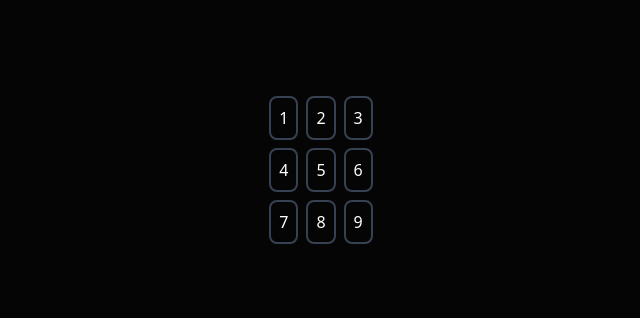
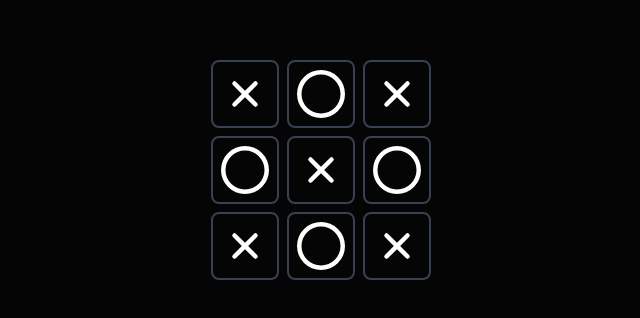
Before and after one commit to ErneG/RACOONS_CODE_CAMP_REACT, a React (Vite) app: page / in a window 1280 px wide. Shown: the part 230-548 px from the top of the page, without its empty margins (319-959 px from the left). Built offline with nearby package versions, Linux system fonts and the light colour scheme.

Commit message:
Icons in the Square component

```diff
--- a/src/App.jsx
+++ b/src/App.jsx
@@ -1,6 +1,16 @@
 import Square from './components/Square';
 const App = () => {
-    const values = [1, 2, 3, 4, 5, 6, 7, 8, 9]; // An array of values
+    const values = [
+        'X',
+        'O',
+        'X',
+        'O',
+        'X',
+        'O',
+        'X',
+        'O',
+        'X'
+    ]; // An array of values
 
     return (
         <main className="flex h-screen w-full flex-col items-center justify-center gap-2 bg-[#050505] text-white">
--- a/src/components/Square.jsx
+++ b/src/components/Square.jsx
@@ -1,10 +1,28 @@
+import { FaRegCircle } from 'react-icons/fa6';
+import { IoClose } from 'react-icons/io5';
+
 export default function Square({ passedValue }) {
+    const Icon = () => {
+        if (passedValue === 'O') {
+            return <FaRegCircle className="h-12 w-12" />;
+        }
+        if (passedValue === 'X') {
+            return <IoClose className="h-12 w-12" />;
+        } else {
+            return (
+                <div className="h-12 w-12">
+                    {passedValue}
+                </div>
+            );
+        }
+    };
+
     return (
         <div
             className="inline-flex transform items-center justify-center rounded-lg
             border-2 border-solid border-gray-700 p-2 transition hover:scale-105"
         >
-            {passedValue}
+            <Icon />
         </div>
     );
 }
```
Also changed, not shown: 1 other file (tests, documents, lock files or other folders).
